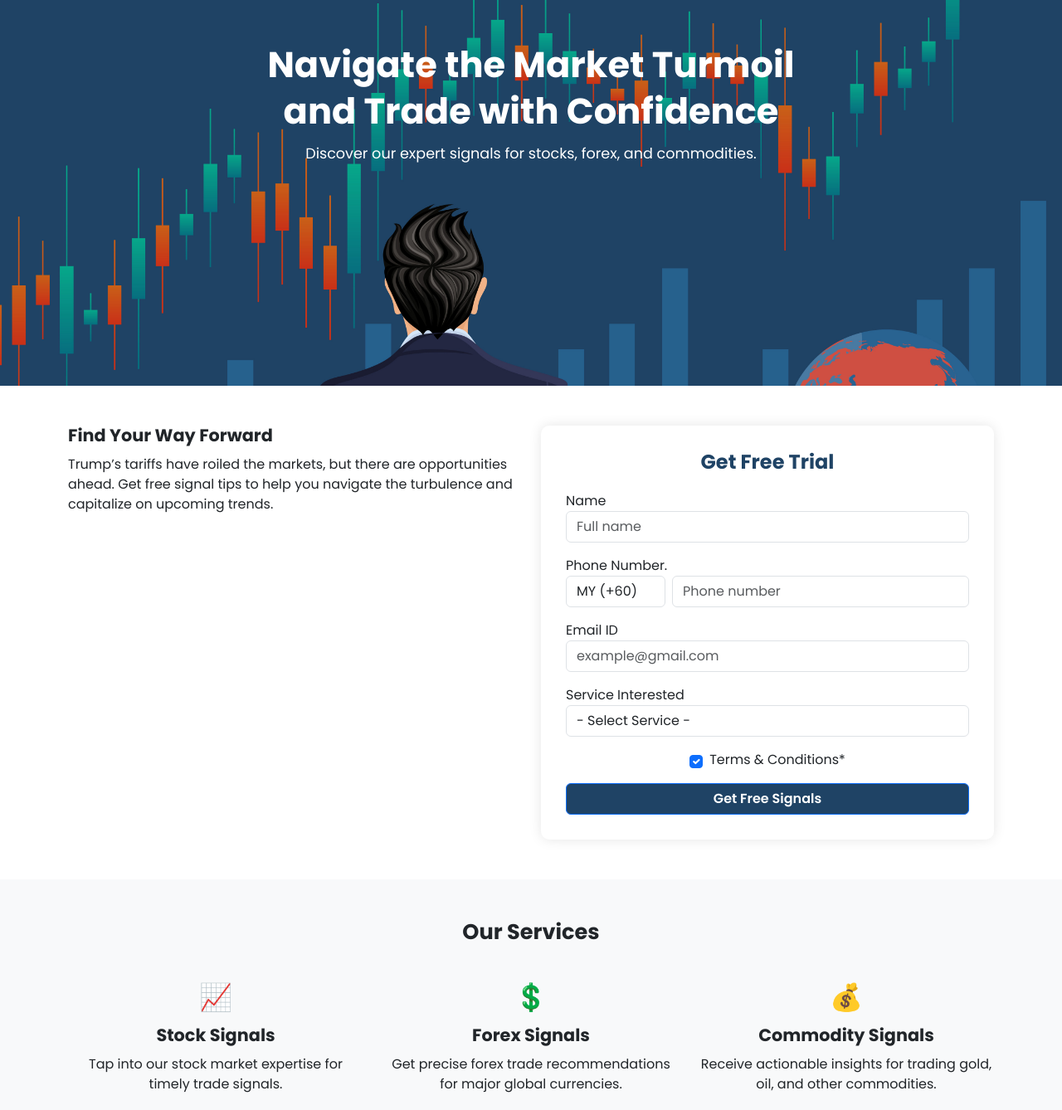
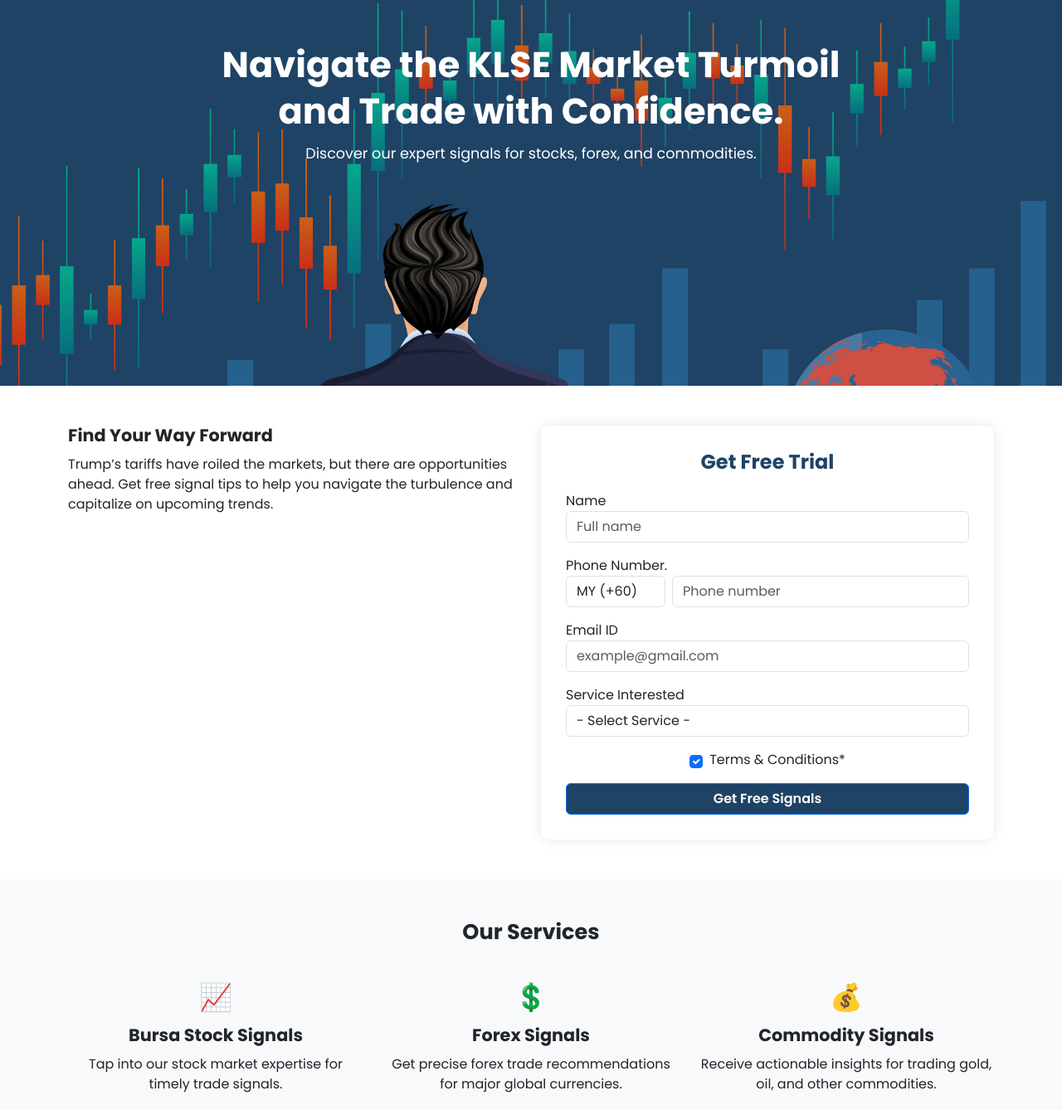
Before and after one commit to mohitdevangzolute/landing, a plain HTML site: page index.html in a window 1280 px wide. Shown: the whole page at 83% size. Drawn offline with nearby package versions, Linux system fonts and the light colour scheme.

Commit message:
Update index.html

```diff
--- a/index.html
+++ b/index.html
@@ -93,7 +93,7 @@
   <!-- Hero Section -->
   <section class="hero">
     <div class="container">
-      <h1>Navigate the Market Turmoil<br>and Trade with Confidence</h1>
+      <h1>Navigate the KLSE Market Turmoil<br>and Trade with Confidence.</h1>
       <p>Discover our expert signals for stocks, forex, and commodities.</p>
       <!-- <img src="https://i.imgur.com/nfnmWkm.png" class="chart-image" alt="Chart"> -->
     </div>
@@ -383,7 +383,7 @@
       <div class="row">
         <div class="col-md-4">
           <div class="service-icon text-danger">📈</div>
-          <h5 class="section-title">Stock Signals</h5>
+          <h5 class="section-title">Bursa Stock Signals</h5>
           <p>Tap into our stock market expertise for timely trade signals.</p>
         </div>
         <div class="col-md-4">
```
